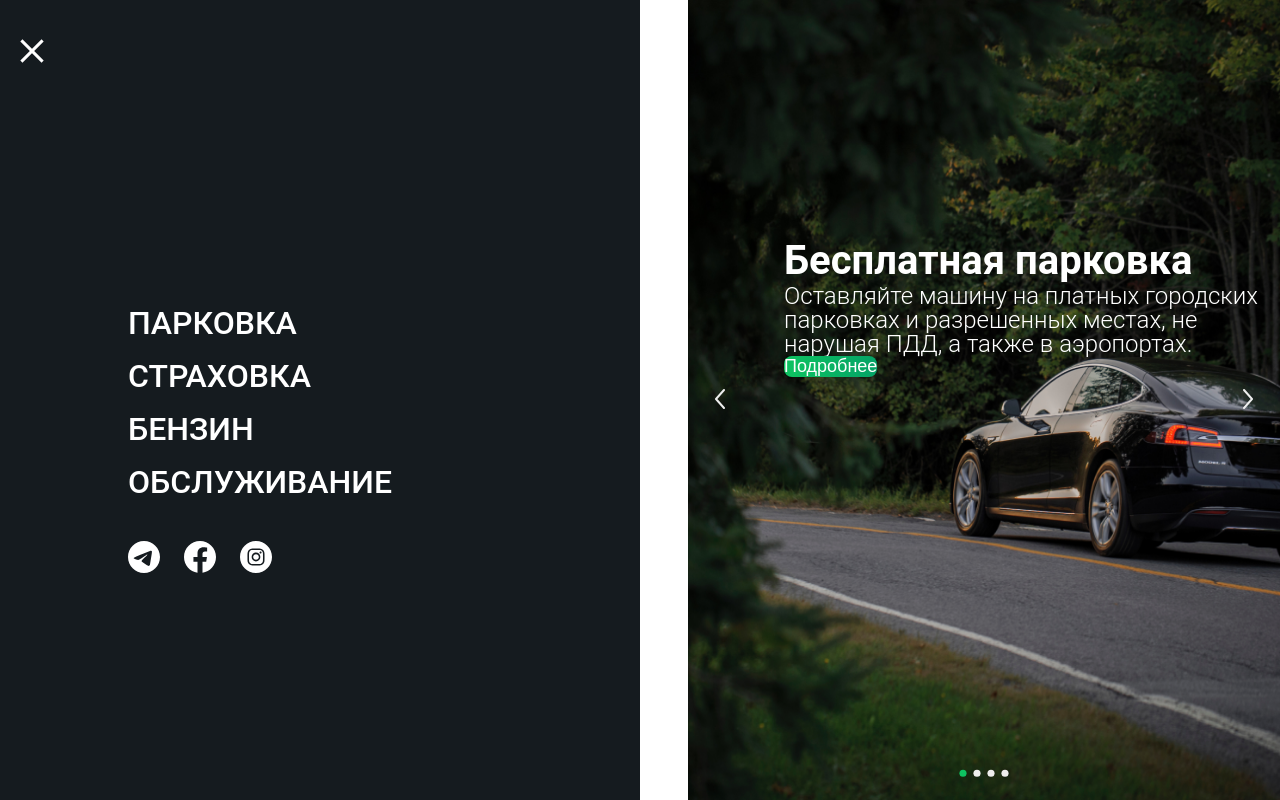
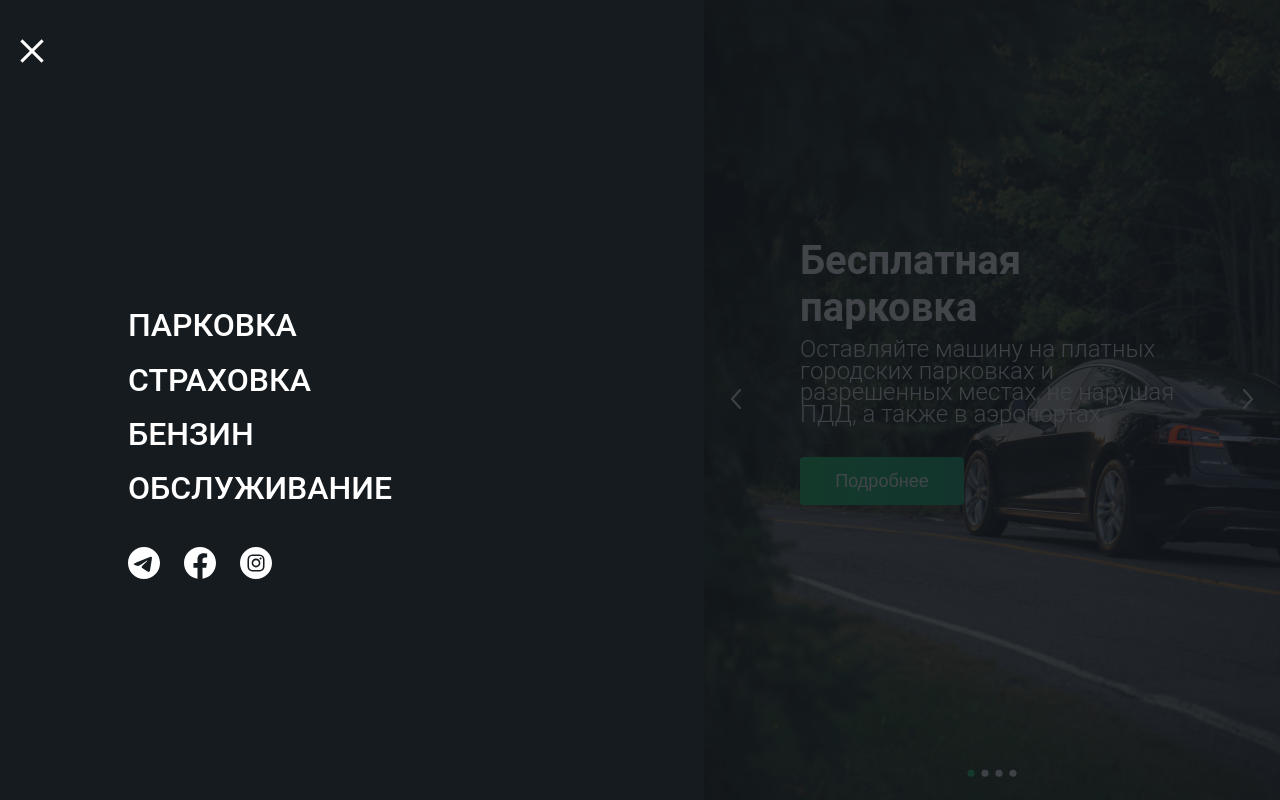
Before and after one commit to twilingway/car-sharing, a React (Create React App) app: page / in a window 1280 px wide. Both pictures are taken after a click on the button 32 px from the left and 51 px from the top of the page. Built offline with nearby package versions, Linux system fonts and the light colour scheme.

Commit message:
верстка декстоп и Tablet

```diff
--- a/src/components/Layout/style.module.scss
+++ b/src/components/Layout/style.module.scss
@@ -1,14 +1,14 @@
-$bc-header: #151b1f;
-
-$gray: #999999;
-
 .layout {
   margin: 0 0 0 64px;
-  flex: 0 0 calc(50% - 128px);
+  flex: 0 1 50%;
   display: flex;
   flex-direction: column;
 
   @media (max-width: 1024px) {
+    margin: 0 0 0 32px;
+  }
+
+  @media (max-width: 768px) {
     margin: 0 0 0 32px;
     flex: 0 1 100%;
   }
@@ -26,7 +26,7 @@ $gray: #999999;
       line-height: 35px;
       color: var(--primary-accent);
 
-      @media (max-width: 767px) {
+      @media (max-width: 768px) {
         margin: 0 16px 0 0;
       }
     }
@@ -40,26 +40,25 @@ $gray: #999999;
         font-weight: normal;
         font-size: 14px;
         line-height: 16px;
-        color: $gray;
-        @media (max-width: 767px) {
-          margin: 0 16px 0 7px;
-        }
+        color: var(--grey-dark);
+        // @media (max-width: 767px) {
+        //   margin: 0 16px 0 7px;
+        // }
       }
     }
-    @media (max-width: 767px) {
-      flex-direction: column;
-      align-items: flex-end;
-    }
+    // @media (max-width: 767px) {
+    //   flex-direction: column;
+    //   align-items: flex-end;
+    // }
   }
 
   .main {
-    margin: 168px 0 0 0;
-    @media (max-width: 767px) {
-      margin: 30px 16px 0 0;
-    }
+    margin: 168px 32px 0 0;
+    // @media (max-width: 767px) {
+    //   margin: 30px 16px 0 0;
+    // }
     .title {
       display: flex;
-      width: 560px;
       flex-direction: column;
       align-items: flex-start;
 
@@ -71,9 +70,9 @@ $gray: #999999;
         margin-top: 4px;
         color: var(--primary-accent);
       }
-      @media (max-width: 767px) {
-        font-size: 32px;
-      }
+      // @media (max-width: 767px) {
+      //   font-size: 32px;
+      // }
     }
     .footer {
       display: flex;
@@ -88,20 +87,20 @@ $gray: #999999;
 
       color: var(--grey-dark);
 
-      @media (max-width: 767px) {
-        font-size: 18px;
-        line-height: 1;
-      }
+      // @media (max-width: 767px) {
+      //   font-size: 18px;
+      //   line-height: 1;
+      // }
       button {
         margin: 60px 0 0 0;
         height: 48px;
         width: 250px;
 
-        @media (max-width: 767px) {
-          margin: 40px 0 0 -20px;
-          width: 115%;
-          border-radius: 0;
-        }
+        // @media (max-width: 767px) {
+        //   margin: 40px 0 0 -20px;
+        //   width: 115%;
+        //   border-radius: 0;
+        // }
       }
     }
   }
@@ -111,45 +110,45 @@ $gray: #999999;
     height: 100%;
     align-items: flex-end;
     margin: 0 0 20px 0;
-    @media (max-width: 767px) {
-      background-color: $bc-header;
-      flex-direction: column-reverse;
-      margin-top: auto;
-      height: 10%;
-      margin-bottom: 0;
-      margin-left: -20px;
-    }
+    // @media (max-width: 767px) {
+    //   background-color: var(--grey-dark);
+    //   flex-direction: column-reverse;
+    //   margin-top: auto;
+    //   height: 10%;
+    //   margin-bottom: 0;
+    //   margin-left: -20px;
+    // }
     .info {
       flex: 1 0 auto;
-      @media (max-width: 767px) {
-        margin: 0 16px 0 0;
-      }
+      // @media (max-width: 767px) {
+      //   margin: 0 16px 0 0;
+      // }
       p {
         font-style: normal;
         font-weight: normal;
         font-size: 13px;
         line-height: 15px;
-        color: $gray;
-        @media (max-width: 767px) {
-          line-height: 0;
-        }
+        color: var(--grey-dark);
+        // @media (max-width: 767px) {
+        //   line-height: 0;
+        // }
       }
     }
     .phone {
       margin: 0 64px 0 0;
-      @media (max-width: 767px) {
-        margin: 0 16px 0 0;
-      }
+      // @media (max-width: 767px) {
+      //   margin: 0 16px 0 0;
+      // }
       p {
         font-style: normal;
         font-weight: normal;
         font-size: 13px;
         line-height: 15px;
         color: #121212;
-        @media (max-width: 767px) {
-          line-height: 0;
-          color: var(--primary-accent);
-        }
+        // @media (max-width: 767px) {
+        //   line-height: 0;
+        //   color: var(--primary-accent);
+        // }
       }
     }
   }
--- a/src/components/Menu/index.jsx
+++ b/src/components/Menu/index.jsx
@@ -40,7 +40,7 @@ function Menu({ isOpen, onClickMenu }) {
         [style.deactive]: isOpen === false,
       })}
     >
-      {/* <div className={style.overlay} /> */}
+      <div className={style.container}>
         <div className={style.menuItems}>
           <ul>
             {MENU.map(({ title, to, id }) => (
@@ -64,6 +64,8 @@ function Menu({ isOpen, onClickMenu }) {
           </Link>
         </section>
       </div>
+      <div className={style.darkside} />
+    </div>
   );
 }
 
--- a/src/components/Menu/style.module.scss
+++ b/src/components/Menu/style.module.scss
@@ -1,16 +1,26 @@
 .menuContainer {
   display: flex;
-  flex-direction: column;
+  // flex-direction: column;
   position: fixed;
 
   height: 100vh;
-  width: 50vw;
+  width: 100%;
+  z-index: -1;
+  opacity: 0;
+
+  // background: rgba(21, 27, 31, 0.81);
+
+  .container {
+    flex: 0 1 calc(50% + 128px);
+    height: 100%;
+
+    overflow: hidden;
+    padding-left: 128px;
     background: #151b1f;
 
-  overflow: hidden;
-  opacity: 0;
-  z-index: -1;
-  padding-left: 128px;
+    @media (max-width: 860px) {
+      flex: 0 1 100%;
+    }
 
     .menuItems {
       padding-top: 290px;
@@ -42,6 +52,18 @@
             fill: var(--primary-accent);
           }
         }
+      }
+    }
+  }
+
+  .darkside {
+    display: flex;
+    flex: 0 1 50%;
+    height: 100vh;
+
+    background: rgba(21, 27, 31, 0.81);
+    @media (max-width: 768px) {
+      display: none;
     }
   }
 }
--- a/src/components/Slider/style.module.scss
+++ b/src/components/Slider/style.module.scss
@@ -1,17 +1,20 @@
 .carousel {
   flex: 0 1 50%;
+
+  @media (max-width: 1024px) {
+    min-width: 270px;
+  }
+
+  @media (max-width: 768px) {
+    display: none;
+  }
 
   .slider {
     position: relative;
     overflow: hidden;
     margin-left: auto;
     margin-right: auto;
-    // width: 100%;
-    // height: 100%;
-    // display: flex;
-    // align-items: center;
-    //position: relative;
-    // overflow: hidden;
+
     .container {
       .wrapper {
         position: relative;
@@ -29,26 +32,51 @@
               position: absolute;
               z-index: 1;
               background: none;
+              align-content: center;
               margin-top: 237px;
               margin-left: 96px;
-              margin-bottom: 8px;
-              margin-right: 10px;
+              // margin-bottom: 8px;
+              margin-right: 96px;
+              max-width: 495px;
+
+              @media (max-width: 1024px) {
+                margin-left: 64px;
+                margin-right: 64px;
+              }
 
               .title {
-                max-width: 495px;
                 font-weight: 500;
                 font-size: 40px;
                 line-height: 47px;
                 color: white;
                 font-weight: bold;
+
+                @media (max-width: 1024px) {
+                  font-size: 32px;
+                  line-height: 37px;
+                }
               }
 
               .info {
                 max-width: 495px;
                 font-weight: 300;
                 font-size: 24px;
-                line-height: 100%;
-                color: white;
+                line-height: 90%;
+
+                color: var(--grey-light);
+                margin-top: 8px;
+
+                @media (max-width: 1024px) {
+                  font-size: 22px;
+                  line-height: 100%;
+                }
+              }
+
+              button {
+                margin-top: 32px;
+                width: 164px;
+                height: 48px;
+                border-radius: 4px;
               }
             }
 
```
Lines whose indentation alone changed are shown as unchanged.
